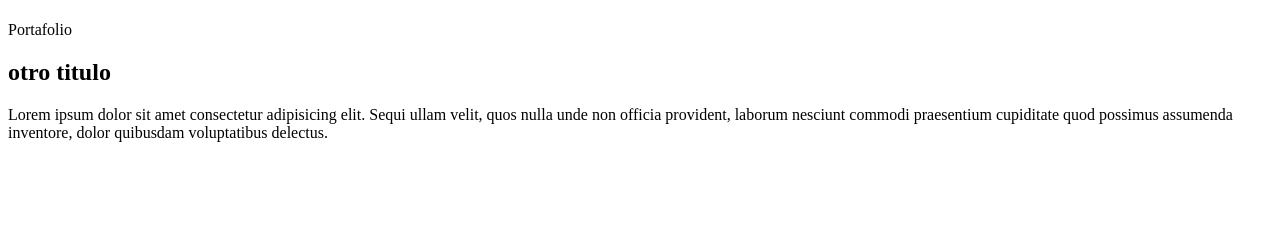
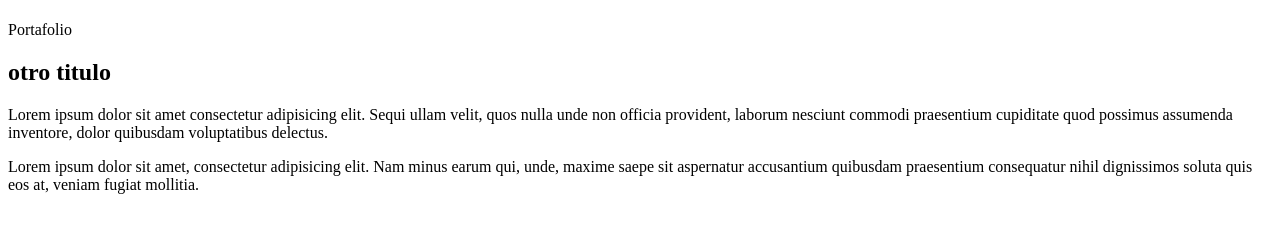
Before and after one commit to JseMatamoros/mi_portafolio, a plain HTML site: page index.html in a window 1280 px wide. Drawn offline with Linux system fonts and the light colour scheme.

Commit message:
cuarto commit con nuevo parrafo pero solo en segunda Rama

```diff
--- a/index.html
+++ b/index.html
@@ -10,5 +10,7 @@
     <h1></h1>Portafolio</h1>
     <h2>otro titulo</h2>
     <p>Lorem ipsum dolor sit amet consectetur adipisicing elit. Sequi ullam velit, quos nulla unde non officia provident, laborum nesciunt commodi praesentium cupiditate quod possimus assumenda inventore, dolor quibusdam voluptatibus delectus.</p>
+    <p>Lorem ipsum dolor sit amet, consectetur adipisicing elit. Nam minus earum qui, unde, maxime saepe sit aspernatur accusantium quibusdam praesentium consequatur nihil dignissimos soluta quis eos at, veniam fugiat mollitia.</p>
+
 </body>
 </html>
```
